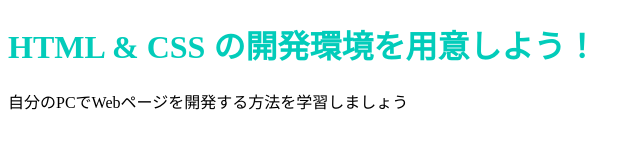
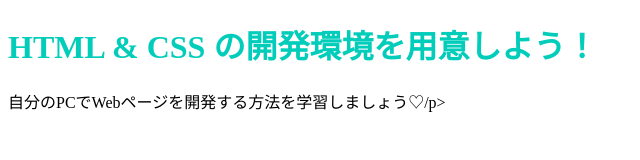
Before and after one commit to skm-eMM/skm-eMM.github.io, a plain HTML site: page index.html in a window 1280 px wide. Shown: the full height of the page, 0-640 px from the left. Drawn offline with Linux system fonts and the light colour scheme.

Commit message:
Update index.html

```diff
--- a/index.html
+++ b/index.html
@@ -9,4 +9,4 @@
     <h1 class="title">HTML & CSS の開発環境を用意しよう！</h1>
   </body>
 </html>
-<p>自分のPCでWebページを開発する方法を学習しましょう</p>
+<p>自分のPCでWebページを開発する方法を学習しましょう♡/p>
```
